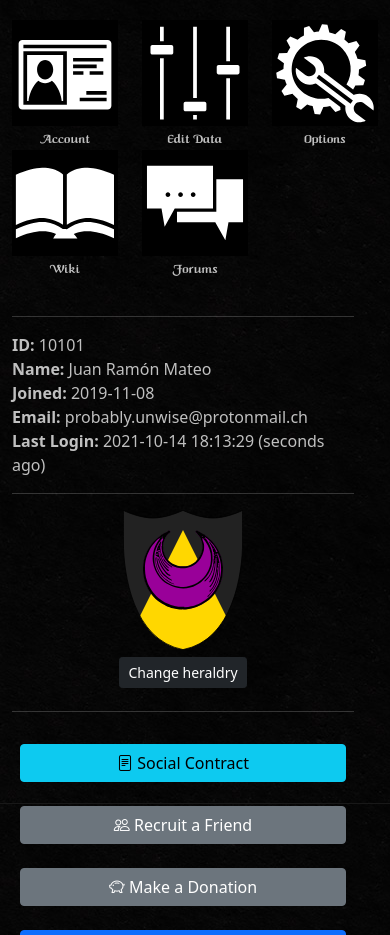
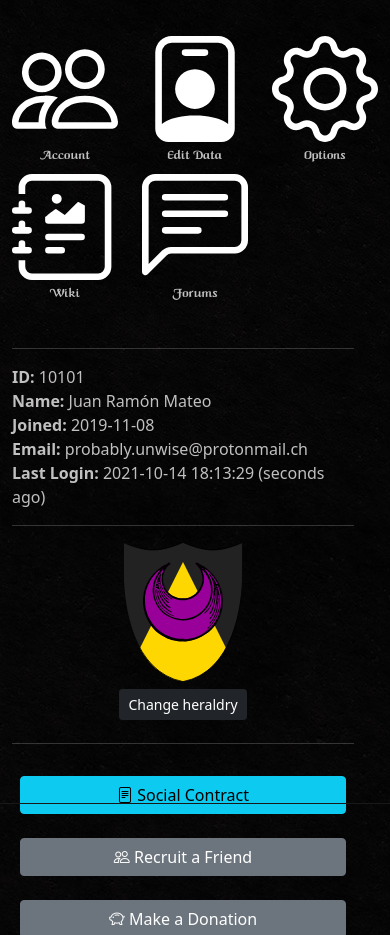
Before and after one commit to ProbablyUnwise/Moxie, a PHP site: page /family-page.html in a window 390 px wide. Shown: the part 40-975 px from the top of the page. Run offline with PHP 8.4, Linux system fonts and the light colour scheme; some libraries are stand-ins or nearby versions.

Commit message:
really improved the menu icons on mobile

```diff
--- a/family-page.html
+++ b/family-page.html
@@ -44,30 +44,64 @@
             <div class="row">
                 <!-- hidden on larger screens -->
                 <div id="mobile-menu" class="container-fluid d-xl-none">
-                    <div class="row justify-content-center">
-                        <div class="col text-center">
-                            <!-- messages -->
-                            <img src="images/menu/id-card.svg" alt="Account"><br><small>Account</small>
+                    <div class="row text-center">
+                        <div class="col menu-icon">
+                            <!-- account -->
+                            <svg xmlns="http://www.w3.org/2000/svg" fill="white" class="bi bi-people"
+                                viewBox="0 0 16 16">
+                                <path
+                                    d="M15 14s1 0 1-1-1-4-5-4-5 3-5 4 1 1 1 1h8zm-7.978-1A.261.261 0 0 1 7 12.996c.001-.264.167-1.03.76-1.72C8.312 10.629 9.282 10 11 10c1.717 0 2.687.63 3.24 1.276.593.69.758 1.457.76 1.72l-.008.002a.274.274 0 0 1-.014.002H7.022zM11 7a2 2 0 1 0 0-4 2 2 0 0 0 0 4zm3-2a3 3 0 1 1-6 0 3 3 0 0 1 6 0zM6.936 9.28a5.88 5.88 0 0 0-1.23-.247A7.35 7.35 0 0 0 5 9c-4 0-5 3-5 4 0 .667.333 1 1 1h4.216A2.238 2.238 0 0 1 5 13c0-1.01.377-2.042 1.09-2.904.243-.294.526-.569.846-.816zM4.92 10A5.493 5.493 0 0 0 4 13H1c0-.26.164-1.03.76-1.724.545-.636 1.492-1.256 3.16-1.275zM1.5 5.5a3 3 0 1 1 6 0 3 3 0 0 1-6 0zm3-2a2 2 0 1 0 0 4 2 2 0 0 0 0-4z" />
+                            </svg>
+                            <br><small>Account</small>
                         </div>
-                        <div class="col text-center">
-                            <!-- information -->
-                            <img src="images/menu/settings-knobs.svg" alt="Edit Data"><br><small>Edit Data</small>
+                        <div class="col menu-icon">
+                            <!-- edit data -->
+                            <svg xmlns="http://www.w3.org/2000/svg" fill="white" class="bi bi-person-badge"
+                                viewBox="0 0 16 16">
+                                <path
+                                    d="M6.5 2a.5.5 0 0 0 0 1h3a.5.5 0 0 0 0-1h-3zM11 8a3 3 0 1 1-6 0 3 3 0 0 1 6 0z" />
+                                <path
+                                    d="M4.5 0A2.5 2.5 0 0 0 2 2.5V14a2 2 0 0 0 2 2h8a2 2 0 0 0 2-2V2.5A2.5 2.5 0 0 0 11.5 0h-7zM3 2.5A1.5 1.5 0 0 1 4.5 1h7A1.5 1.5 0 0 1 13 2.5v10.795a4.2 4.2 0 0 0-.776-.492C11.392 12.387 10.063 12 8 12s-3.392.387-4.224.803a4.2 4.2 0 0 0-.776.492V2.5z" />
+                            </svg>
+                            <br><small>Edit Data</small>
                         </div>
-                        <div class="col text-center">
-                            <!-- politics -->
-                            <img src="images/menu/options.svg" alt="Options"><br><small>Options</small>
+                        <div class="col menu-icon">
+                            <!-- options -->
+                            <svg xmlns="http://www.w3.org/2000/svg" fill="white" class="bi bi-gear" viewBox="0 0 16 16">
+                                <path
+                                    d="M8 4.754a3.246 3.246 0 1 0 0 6.492 3.246 3.246 0 0 0 0-6.492zM5.754 8a2.246 2.246 0 1 1 4.492 0 2.246 2.246 0 0 1-4.492 0z" />
+                                <path
+                                    d="M9.796 1.343c-.527-1.79-3.065-1.79-3.592 0l-.094.319a.873.873 0 0 1-1.255.52l-.292-.16c-1.64-.892-3.433.902-2.54 2.541l.159.292a.873.873 0 0 1-.52 1.255l-.319.094c-1.79.527-1.79 3.065 0 3.592l.319.094a.873.873 0 0 1 .52 1.255l-.16.292c-.892 1.64.901 3.434 2.541 2.54l.292-.159a.873.873 0 0 1 1.255.52l.094.319c.527 1.79 3.065 1.79 3.592 0l.094-.319a.873.873 0 0 1 1.255-.52l.292.16c1.64.893 3.434-.902 2.54-2.541l-.159-.292a.873.873 0 0 1 .52-1.255l.319-.094c1.79-.527 1.79-3.065 0-3.592l-.319-.094a.873.873 0 0 1-.52-1.255l.16-.292c.893-1.64-.902-3.433-2.541-2.54l-.292.159a.873.873 0 0 1-1.255-.52l-.094-.319zm-2.633.283c.246-.835 1.428-.835 1.674 0l.094.319a1.873 1.873 0 0 0 2.693 1.115l.291-.16c.764-.415 1.6.42 1.184 1.185l-.159.292a1.873 1.873 0 0 0 1.116 2.692l.318.094c.835.246.835 1.428 0 1.674l-.319.094a1.873 1.873 0 0 0-1.115 2.693l.16.291c.415.764-.42 1.6-1.185 1.184l-.291-.159a1.873 1.873 0 0 0-2.693 1.116l-.094.318c-.246.835-1.428.835-1.674 0l-.094-.319a1.873 1.873 0 0 0-2.692-1.115l-.292.16c-.764.415-1.6-.42-1.184-1.185l.159-.291A1.873 1.873 0 0 0 1.945 8.93l-.319-.094c-.835-.246-.835-1.428 0-1.674l.319-.094A1.873 1.873 0 0 0 3.06 4.377l-.16-.292c-.415-.764.42-1.6 1.185-1.184l.292.159a1.873 1.873 0 0 0 2.692-1.115l.094-.319z" />
+                            </svg>
+                            <br><small>Options</small>
                         </div>
                     </div>
                     <div class="row justify-content-center">
-                        <div class="col text-center">
-                            <!-- travel -->
-                            <img src="images/menu/open-book.svg" alt="Wiki"><br><small>Wiki</small>
+                        <div class="col menu-icon">
+                            <!-- wiki -->
+                            <svg xmlns="http://www.w3.org/2000/svg" fill="white" class="bi bi-journal-richtext"
+                                viewBox="0 0 16 16">
+                                <path
+                                    d="M7.5 3.75a.75.75 0 1 1-1.5 0 .75.75 0 0 1 1.5 0zm-.861 1.542 1.33.886 1.854-1.855a.25.25 0 0 1 .289-.047L11 4.75V7a.5.5 0 0 1-.5.5h-5A.5.5 0 0 1 5 7v-.5s1.54-1.274 1.639-1.208zM5 9.5a.5.5 0 0 1 .5-.5h5a.5.5 0 0 1 0 1h-5a.5.5 0 0 1-.5-.5zm0 2a.5.5 0 0 1 .5-.5h2a.5.5 0 0 1 0 1h-2a.5.5 0 0 1-.5-.5z" />
+                                <path
+                                    d="M3 0h10a2 2 0 0 1 2 2v12a2 2 0 0 1-2 2H3a2 2 0 0 1-2-2v-1h1v1a1 1 0 0 0 1 1h10a1 1 0 0 0 1-1V2a1 1 0 0 0-1-1H3a1 1 0 0 0-1 1v1H1V2a2 2 0 0 1 2-2z" />
+                                <path
+                                    d="M1 5v-.5a.5.5 0 0 1 1 0V5h.5a.5.5 0 0 1 0 1h-2a.5.5 0 0 1 0-1H1zm0 3v-.5a.5.5 0 0 1 1 0V8h.5a.5.5 0 0 1 0 1h-2a.5.5 0 0 1 0-1H1zm0 3v-.5a.5.5 0 0 1 1 0v.5h.5a.5.5 0 0 1 0 1h-2a.5.5 0 0 1 0-1H1z" />
+                            </svg>
+                            <br><small>Wiki</small>
                         </div>
-                        <div class="col text-center">
-                            <!-- actions -->
-                            <img src="images/menu/talk.svg" alt="Forums"><br><small>Forums</small>
+                        <div class="col menu-icon">
+                            <!-- forums -->
+                            <svg xmlns="http://www.w3.org/2000/svg" fill="white" class="bi bi-chat-left-text"
+                                viewBox="0 0 16 16">
+                                <path
+                                    d="M14 1a1 1 0 0 1 1 1v8a1 1 0 0 1-1 1H4.414A2 2 0 0 0 3 11.586l-2 2V2a1 1 0 0 1 1-1h12zM2 0a2 2 0 0 0-2 2v12.793a.5.5 0 0 0 .854.353l2.853-2.853A1 1 0 0 1 4.414 12H14a2 2 0 0 0 2-2V2a2 2 0 0 0-2-2H2z" />
+                                <path
+                                    d="M3 3.5a.5.5 0 0 1 .5-.5h9a.5.5 0 0 1 0 1h-9a.5.5 0 0 1-.5-.5zM3 6a.5.5 0 0 1 .5-.5h9a.5.5 0 0 1 0 1h-9A.5.5 0 0 1 3 6zm0 2.5a.5.5 0 0 1 .5-.5h5a.5.5 0 0 1 0 1h-5a.5.5 0 0 1-.5-.5z" />
+                            </svg>
+                            <br><small>Forums</small>
                         </div>
-                        <div class="col text-center">
+                        <div class="col">
                             <!-- blank col for sizing -->
                         </div>
                     </div>
--- a/style.css
+++ b/style.css
@@ -64,6 +64,7 @@ footer a {
 #mobile-menu {
     font-family: Caligula;
     text-align: center;
+    margin-top: 1em;
     margin-bottom: 20px;
 }
 
@@ -87,6 +88,11 @@ footer a {
 #content-area a,
 #content-area a:visited {
     color: #fff;
+}
+
+.menu-icon {
+    margin-top: 0.5em;
+    margin-bottom: 0.5em;
 }
 
 /* basic layouts for letters */
```
Also changed, not shown: character-page.html (+6 -4 lines).
